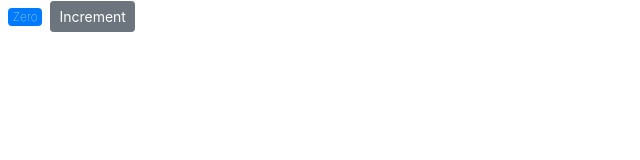
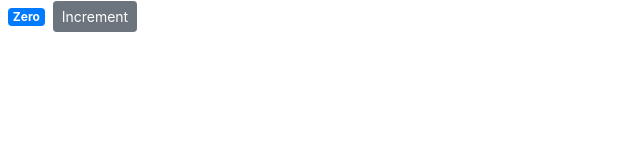
Before and after one commit to kylehammond/mosh-react-counter-app, a React (Create React App) app: page / in a window 1280 px wide. Shown: the top 160 px of the page, without its empty margins (0-640 px from the left). Built offline with nearby package versions, Linux system fonts and the light colour scheme.

Commit message:
Get rid of style stuff for now

```diff
--- a/src/components/counter.jsx
+++ b/src/components/counter.jsx
@@ -5,17 +5,10 @@
 		count: 0,
 	};
 
-	styles = {
-		fontSize: 50,
-		fontWeight: "bold",
-	};
-
 	render() {
 		return (
 			<React.Fragment>
-				<span style={{ fontWeight: 30 }} className="badge badge-primary m-2">
-					{this.formatCount()}
-				</span>
+				<span className="badge badge-primary m-2">{this.formatCount()}</span>
 				<button className="btn btn-secondary btn-sm">Increment</button>
 			</React.Fragment>
 		);
```
